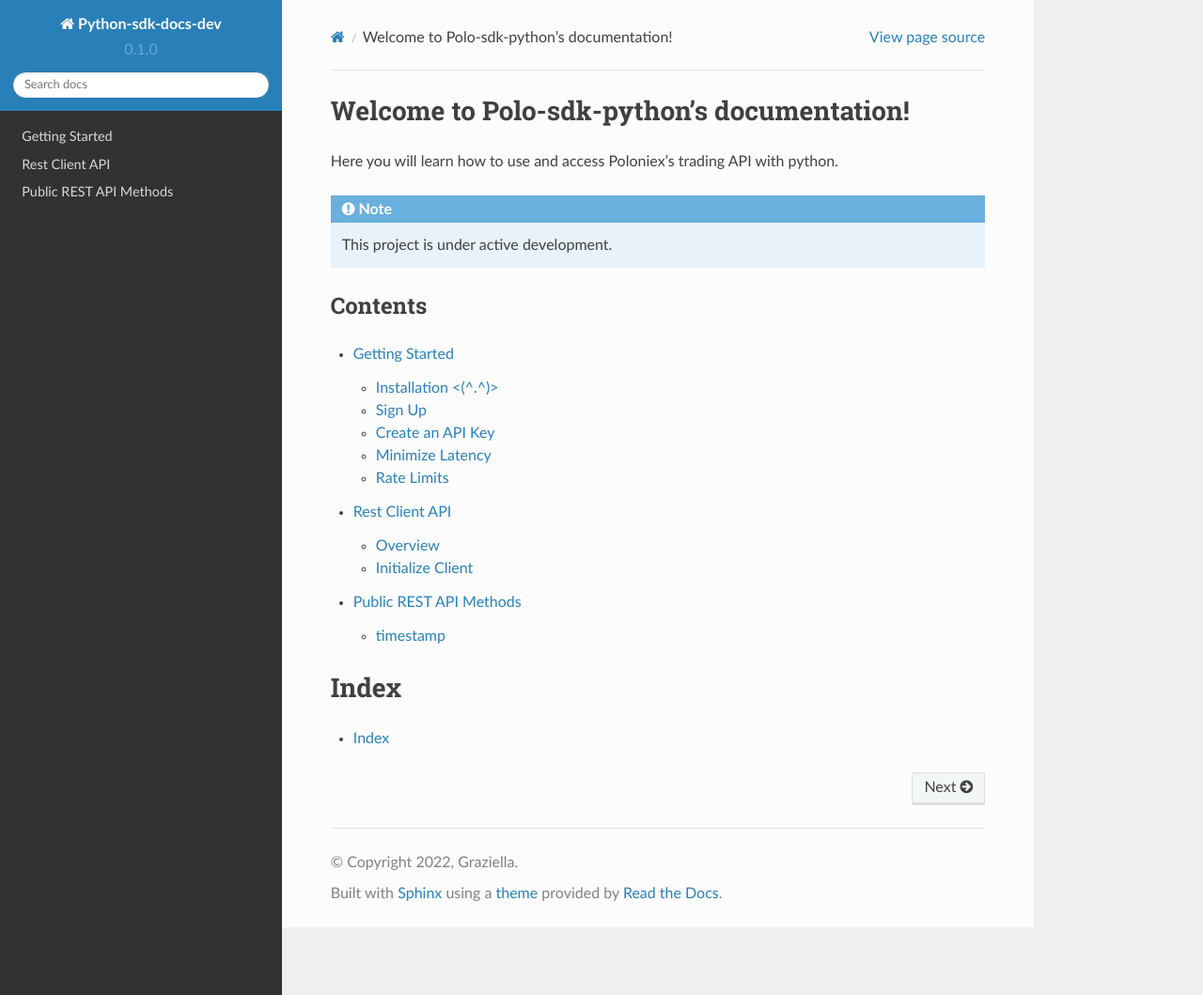
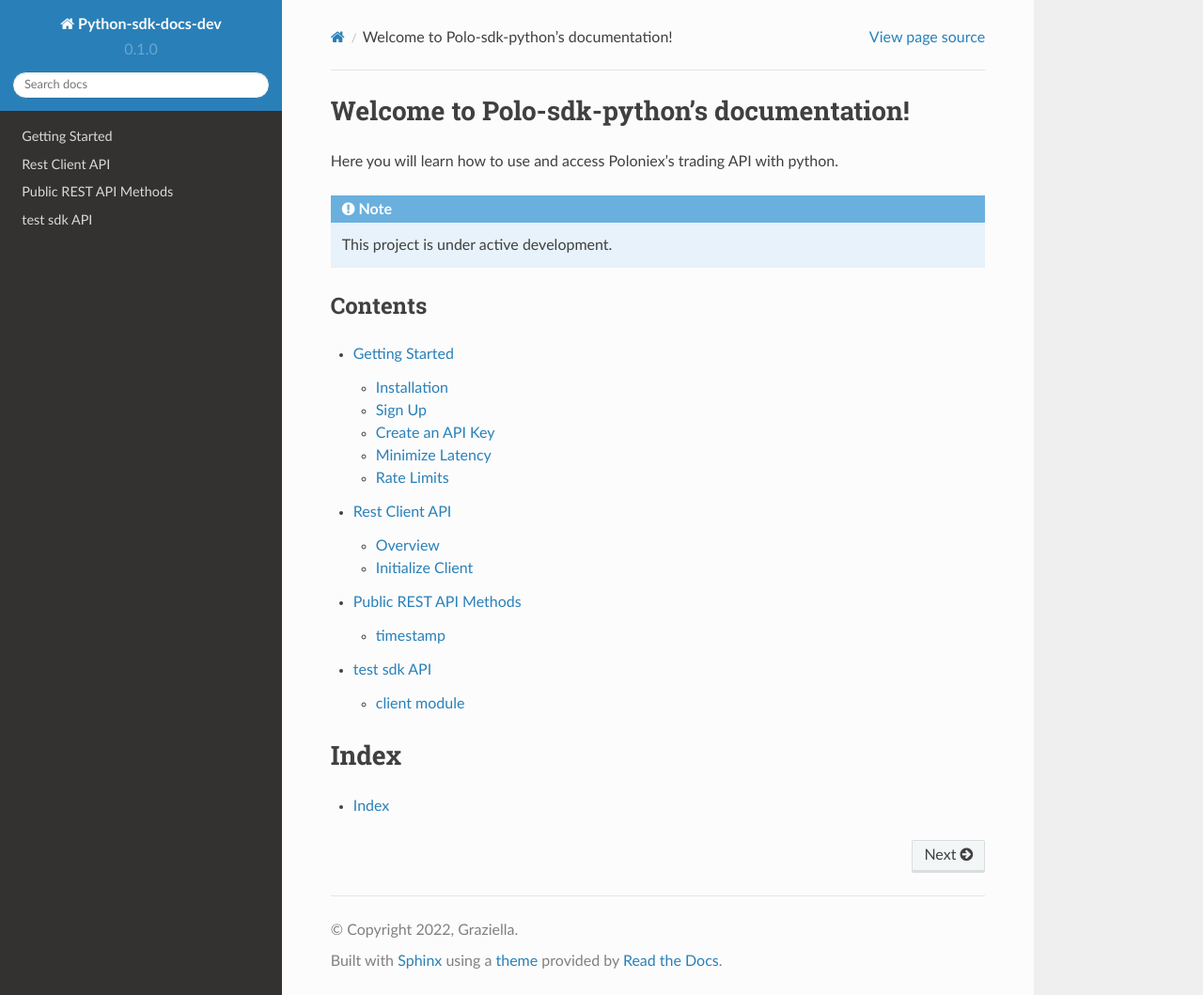
Before and after one commit to RobotJINI/python-sdk-docs-dev, a Sphinx documentation site: the page built from docs/source/index.rst, in a window 1280 px wide and 1059 px high. Shown: the whole window at 94% size. Built offline with Sphinx 7.4.7 and the Read the Docs theme 2.0.0, drawn with Linux system fonts in a browser that asks for light colours.

```diff
--- a/docs/source/getting_started.rst
+++ b/docs/source/getting_started.rst
@@ -1,7 +1,7 @@
 Getting Started
 ===============
 
-Installation <(^.^)>
+Installation
 ------------
 
 ``polo-sdk-python`` is available on `PYPI <https://pypi.python.org/pypi/polo-sdk-python/>`_.
--- a/docs/source/index.rst
+++ b/docs/source/index.rst
@@ -16,6 +16,7 @@ Contents
     getting_started
     rest_client
     public_rest
+    polosdk
 
 Index
 ==================
--- /dev/null
+++ b/docs/source/polosdk.rst
@@ -0,0 +1,10 @@
+test sdk API
+===========
+
+client module
+-------------
+
+.. automodule:: testsdk.rest.client
+    :members:
+    :undoc-members:
+    :show-inheritance:
```
